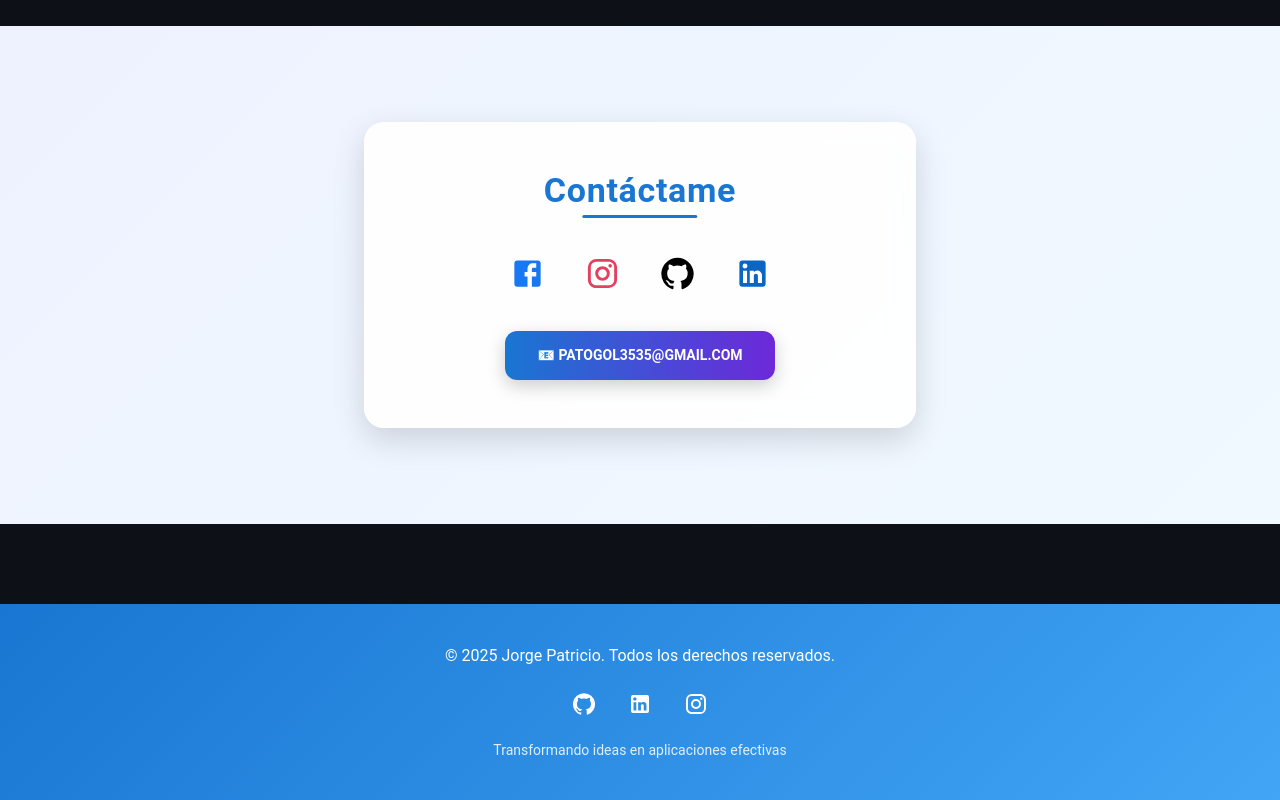
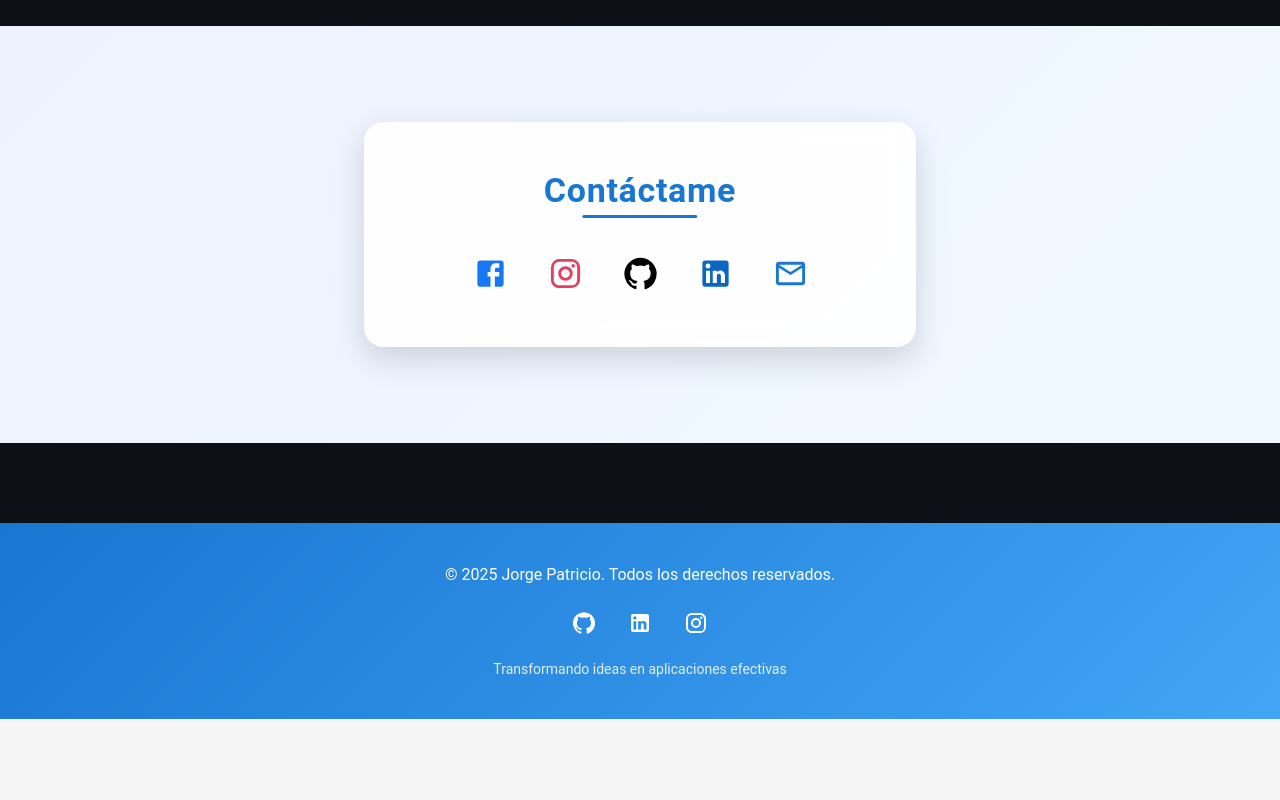
Before and after one commit to Patogol35/jorgito, a React (Vite) app: page / in a window 1280 px wide. Shown: the part 3849-4649 px from the top of the page. After the commit the page ends 4568 px from the top, so only its background shows below. Built offline with nearby package versions, Linux system fonts and the light colour scheme.

Commit message:
Update Contact.jsx

```diff
--- a/src/components/Contact.jsx
+++ b/src/components/Contact.jsx
@@ -6,10 +6,9 @@ import {
   Box,
   Link,
   IconButton,
-  Button,
 } from "@mui/material";
 import { motion } from "framer-motion";
-import { GitHub, LinkedIn, Facebook, Instagram } from "@mui/icons-material";
+import { GitHub, LinkedIn, Facebook, Instagram, MailOutline } from "@mui/icons-material";
 
 export default function Contact() {
   const socialLinks = [
@@ -32,6 +31,11 @@ export default function Contact() {
       icon: <LinkedIn fontSize="large" />,
       color: "#0A66C2",
       href: "https://www.linkedin.com/in/jorge-patricio-santamaría-cherrez-2a73792b2",
+    },
+    {
+      icon: <MailOutline fontSize="large" />,
+      color: "#1976d2",
+      href: "mailto:patogol3535@gmail.com",
     },
   ];
 
@@ -62,13 +66,13 @@ export default function Contact() {
               boxShadow: "0 12px 32px rgba(0,0,0,0.15)",
             }}
           >
-            {/* Título mejorado y más cercano a los iconos */}
+            {/* Título */}
             <motion.div
               initial={{ opacity: 0, y: 50 }}
               whileInView={{ opacity: 1, y: 0 }}
               viewport={{ once: true }}
               transition={{ duration: 0.8 }}
-              style={{ textAlign: "center", marginBottom: "1.5rem" }} // ajustado
+              style={{ textAlign: "center", marginBottom: "1.5rem" }}
             >
               <Typography
                 variant="h4"
@@ -76,7 +80,7 @@ export default function Contact() {
                 sx={{
                   fontWeight: 700,
                   letterSpacing: "0.02em",
-                  mb: 1.5, // menor espacio
+                  mb: 1.5,
                   color: "#1976d2",
                   position: "relative",
                   display: "inline-block",
@@ -99,13 +103,12 @@ export default function Contact() {
               </Typography>
             </motion.div>
 
-            {/* Redes sociales */}
+            {/* Redes sociales + correo */}
             <Stack
               direction="row"
               spacing={3}
               justifyContent="center"
               alignItems="center"
-              mb={4}
             >
               {socialLinks.map((s, i) => (
                 <motion.div
@@ -137,27 +140,6 @@ export default function Contact() {
                 </motion.div>
               ))}
             </Stack>
-
-            {/* Correo */}
-            <motion.div whileHover={{ scale: 1.05 }}>
-              <Button
-                variant="contained"
-                href="mailto:patogol3535@gmail.com"
-                sx={{
-                  fontWeight: "bold",
-                  px: 4,
-                  py: 1.5,
-                  borderRadius: "12px",
-                  background: "linear-gradient(90deg, #1976d2, #6d28d9)",
-                  boxShadow: "0 6px 18px rgba(0,0,0,0.2)",
-                  "&:hover": {
-                    background: "linear-gradient(90deg, #1565c0, #5b21b6)",
-                  },
-                }}
-              >
-                📧 patogol3535@gmail.com
-              </Button>
-            </motion.div>
           </Paper>
         </motion.div>
       </Container>
```
